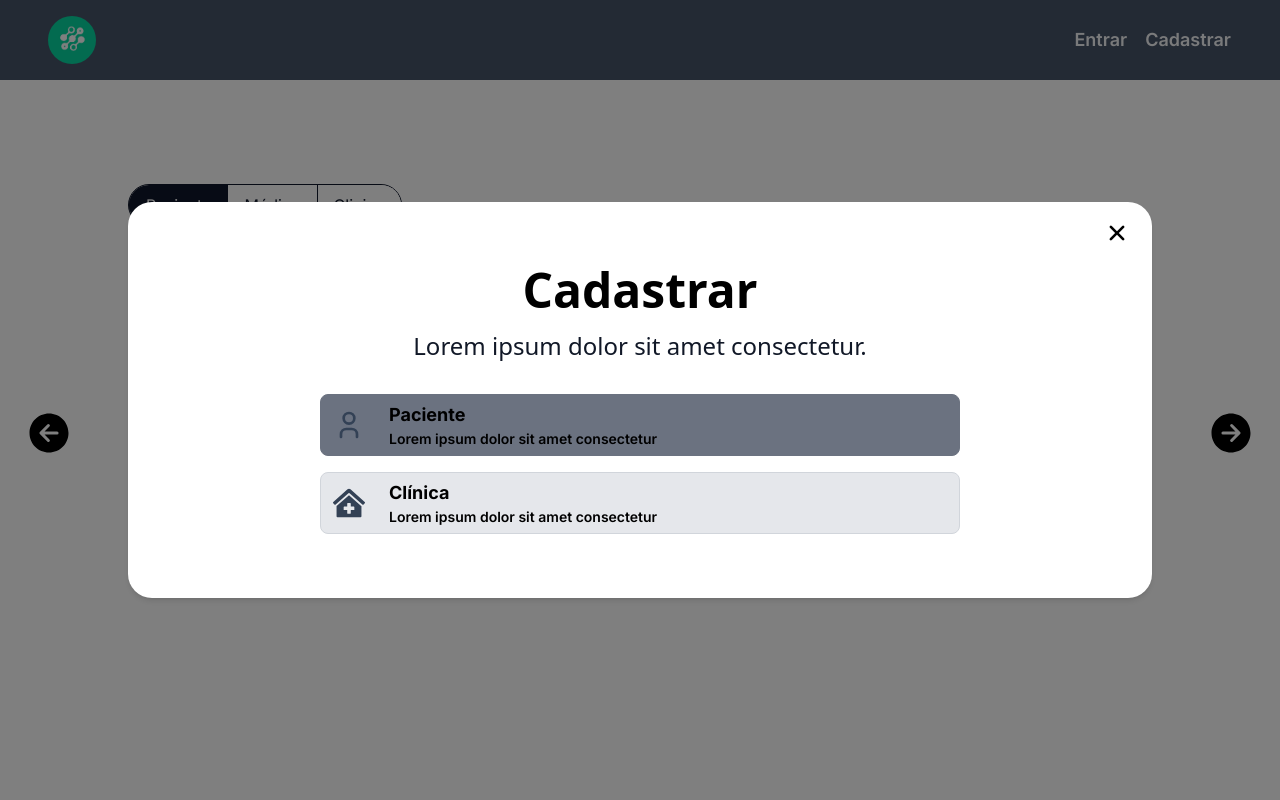
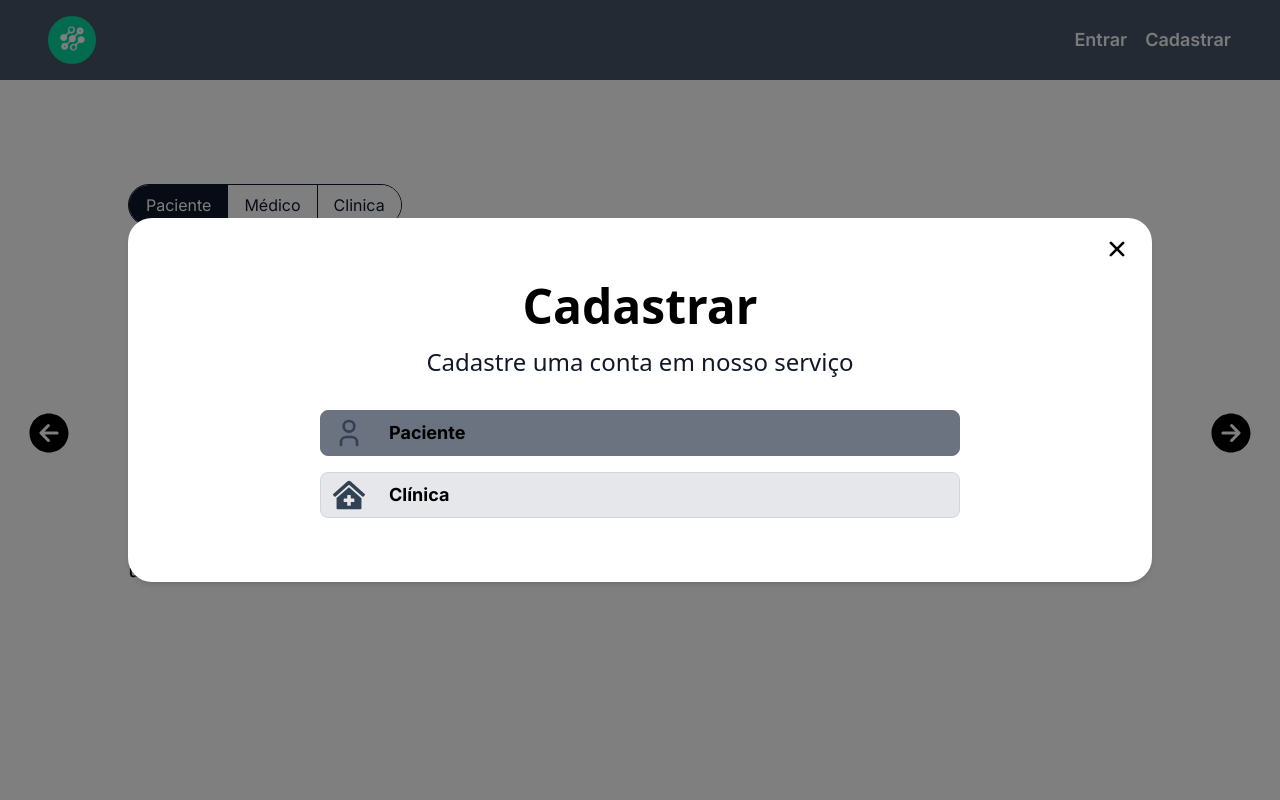
Before and after one commit to Care-4-you/AgendaSaude.web, a Next.js app: page / in a window 1280 px wide. Both pictures are taken after a click on the button "Cadastrar". Shown: the top 800 px of the page. Built offline with nearby package versions, Linux system fonts and the light colour scheme.

Commit message:
fix: Removed lorem and added description

```diff
--- a/src/components/Navbar/index.tsx
+++ b/src/components/Navbar/index.tsx
@@ -54,7 +54,7 @@ export default function Navbar() {
               Cadastrar
             </h2>
             <p className=" text-center text-lg font-medium  text-gray-900  lg:text-2xl">
-              Lorem ipsum dolor sit amet consectetur.
+              Cadastre uma conta em nosso serviço
             </p>
           </header>
 
@@ -65,9 +65,9 @@ export default function Navbar() {
               disabled
             >
               <p className="text-left text-lg font-bold text-black">Paciente</p>
-              <p className="hidden text-left font-semibold text-black sm:inline-block ">
+              {/* <p className="hidden text-left font-semibold text-black sm:inline-block ">
                 Lorem ipsum dolor sit amet consectetur
-              </p>
+              </p> */}
             </Button>
 
             <Button
@@ -78,9 +78,9 @@ export default function Navbar() {
                 <p className="text-left text-lg font-bold text-black">
                   Clínica
                 </p>
-                <p className=" hidden text-left font-semibold text-black sm:inline-block ">
+                {/* <p className=" hidden text-left font-semibold text-black sm:inline-block ">
                   Lorem ipsum dolor sit amet consectetur
-                </p>
+                </p> */}
               </a>
             </Button>
           </div>
```
